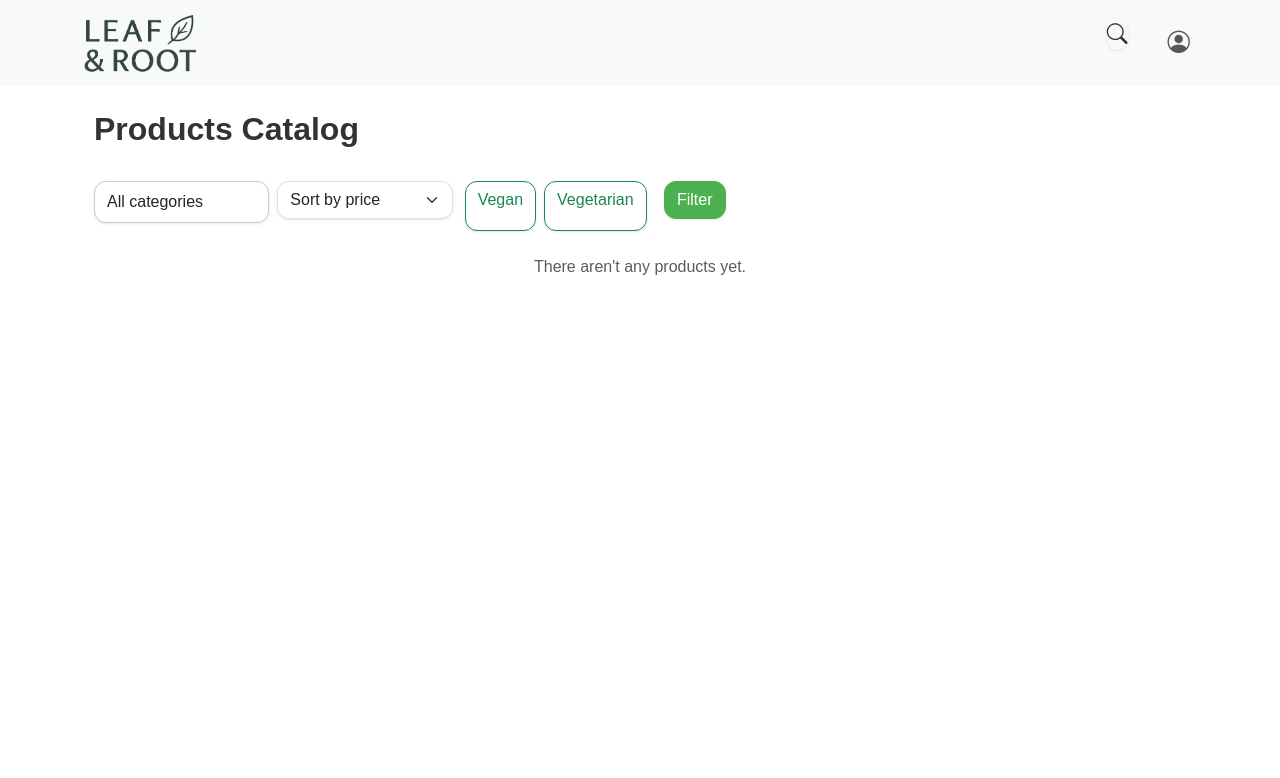
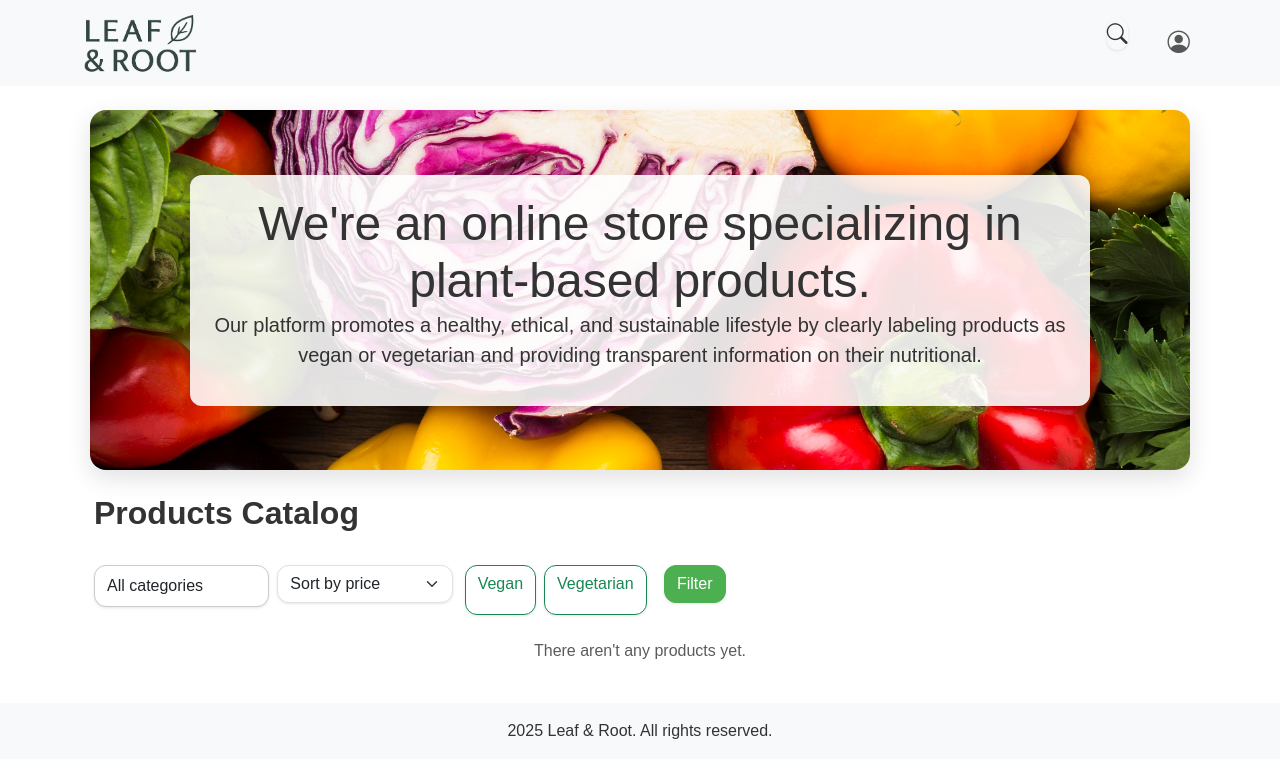
Before and after one commit to lacastrilp/Leaf-Root, a Django app: page /catalog/products/ in a window 1280 px wide. Shown: the top 778 px of the page. Run offline with Django 5.2, Linux system fonts and the light colour scheme; data that the repository does not hold is empty.

Commit message:
Added some pics

```diff
--- a/leaf_and_root/catalogo/static/catalgo/js/wishlist.js
+++ /dev/null
@@ -1,94 +0,0 @@
-document.addEventListener("DOMContentLoaded", () => {
-    const wishlistForm = document.getElementById("wishlistForm");
-    const wishlistMessage = document.getElementById("wishlistMessage");
-
-    if (!wishlistForm) return;
-
-    wishlistForm.addEventListener("submit", (e) => {
-        e.preventDefault(); // <- Esto evita que recargue la página
-
-        fetch(wishlistForm.action, {
-            method: "POST",
-            headers: {
-                "X-CSRFToken": wishlistForm.querySelector("[name=csrfmiddlewaretoken]").value,
-                "X-Requested-With": "XMLHttpRequest"
-            },
-            body: new FormData(wishlistForm)
-        })
-        .then(res => res.json())
-        .then(data => {
-            if (data.success) {
-                wishlistMessage.textContent = data.message;
-                wishlistMessage.classList.remove("d-none");
-                wishlistMessage.classList.add("show");
-
-                setTimeout(() => {
-                    wishlistMessage.classList.add("d-none");
-                }, 3000);
-            }
-        })
-        .catch(err => console.error("Wishlist error:", err));document.addEventListener("DOMContentLoaded", () => {
-    const forms = document.querySelectorAll(".wishlist-form");
-
-    forms.forEach(form => {
-        form.addEventListener("submit", (e) => {
-            e.preventDefault();
-
-            fetch(form.action, {
-                method: "POST",
-                headers: {
-                    "X-CSRFToken": form.querySelector("[name=csrfmiddlewaretoken]").value,
-                    "X-Requested-With": "XMLHttpRequest"
-                },
-                body: new FormData(form)
-            })
-            .then(res => res.json())
-            .then(data => {
-                if (data.success) {
-                    const icon = form.querySelector(".wishlist-icon");
-                    if (data.in_wishlist) {
-                        icon.classList.remove("bi-heart");
-                        icon.classList.add("bi-heart-fill", "text-danger");
-                    } else {
-                        icon.classList.remove("bi-heart-fill", "text-danger");
-                        icon.classList.add("bi-heart");
-                    }
-                }
-            })
-            .catch(err => console.error("Wishlist error:", err));
-        });
-    });
-});
-
-    });
-});
-document.addEventListener('DOMContentLoaded', () => {
-    document.querySelectorAll('.wishlist-btn').forEach(button => {
-        button.addEventListener('click', () => {
-            const form = button.closest('form');
-            const productId = form.dataset.productId;
-            const csrfToken = form.querySelector('[name=csrfmiddlewaretoken]').value;
-            const icon = button.querySelector('.wishlist-icon');
-
-            fetch(`/toggle_wishlist/${productId}/`, {
-                method: 'POST',
-                headers: {
-                    'X-CSRFToken': csrfToken,
-                    'X-Requested-With': 'XMLHttpRequest'
-                },
-            })
-            .then(response => response.json())
-            .then(data => {
-                if (data.success) {
-                    // alternar clase filled según respuesta
-                    if (data.in_wishlist) {
-                        icon.classList.add('filled');
-                    } else {
-                        icon.classList.remove('filled');
-                    }
-                }
-            })
-            .catch(error => console.error('Error:', error));
-        });
-    });
-});
--- /dev/null
+++ b/leaf_and_root/catalogo/static/catalogo/css/product_list.css
@@ -0,0 +1,35 @@
+/* Hero de Product List: imagen de fondo en un banner centrado y más estrecho */
+
+.hero-banner{
+  position: relative;
+  width: min(92vw, 1100px); /* no ocupa todo el ancho de la pantalla */
+  margin: 0 auto;            /* centrado */
+  min-height: 320px;
+  min-height: 45svh;         /* altura visible en móviles */
+  display: flex;
+  align-items: center;        /* centra verticalmente el contenido */
+  justify-content: center;    /* centra horizontalmente el contenido interno */
+  background-size: cover;
+  background-position: center;
+  background-repeat: no-repeat;
+  padding: 2rem 1.25rem;
+  border-radius: 16px;        /* bordes suaves */
+  box-shadow: 0 8px 24px rgba(0,0,0,0.12);
+}
+
+/* Tarjeta clara detrás del texto, también centrada */
+.hero-text{
+  background: rgba(255,255,255,0.88);  /* muy clarito */
+  border-radius: 12px;
+  padding: 1.25rem 1.5rem;
+  text-align: center;
+  max-width: 900px;
+  margin: 0 auto;             /* centra el bloque de texto */
+  box-shadow: 0 6px 18px rgba(0,0,0,0.08);
+}
+
+.hero-text .display-5{ margin-bottom: .5rem; }
+
+@media (min-width: 992px){
+  .hero-banner{ padding-top: 3rem; padding-bottom: 3rem; }
+}
--- a/leaf_and_root/catalogo/static/catalgo/css/wishlist.css
+++ b/leaf_and_root/catalogo/static/catalogo/css/wishlist.css
@@ -35,14 +35,6 @@
     color: #dc3545;
 }
 
-/* Corazones en productos */
-.wishlist-icon {
-    font-size: 1.5rem;
-    color: black;
-    cursor: pointer;
-    transition: color 0.3s;
-}
-
 .wishlist-icon.active {
     color: #ff4d4d; /* rojo cuando está en favoritos */
 }
--- /dev/null
+++ b/leaf_and_root/catalogo/static/catalogo/js/wishlist.js
@@ -0,0 +1,58 @@
+document.addEventListener("DOMContentLoaded", () => {
+  // Manejo de formulario único con mensaje
+  const wishlistForm = document.getElementById("wishlistForm");
+  const wishlistMessage = document.getElementById("wishlistMessage");
+
+  if (wishlistForm && wishlistMessage) {
+    wishlistForm.addEventListener("submit", (e) => {
+      e.preventDefault();
+      fetch(wishlistForm.action, {
+        method: "POST",
+        headers: {
+          "X-CSRFToken": wishlistForm.querySelector("[name=csrfmiddlewaretoken]").value,
+          "X-Requested-With": "XMLHttpRequest",
+        },
+        body: new FormData(wishlistForm),
+      })
+        .then((res) => res.json())
+        .then((data) => {
+          if (data.success) {
+            wishlistMessage.textContent = data.message;
+            wishlistMessage.classList.remove("d-none");
+            wishlistMessage.classList.add("show");
+            setTimeout(() => wishlistMessage.classList.add("d-none"), 3000);
+          }
+        })
+        .catch((err) => console.error("Wishlist error:", err));
+    });
+  }
+
+  // Manejo de múltiples formularios (listado de productos)
+  document.querySelectorAll(".wishlist-form").forEach((form) => {
+    form.addEventListener("submit", (e) => {
+      e.preventDefault();
+      fetch(form.action, {
+        method: "POST",
+        headers: {
+          "X-CSRFToken": form.querySelector("[name=csrfmiddlewaretoken]").value,
+          "X-Requested-With": "XMLHttpRequest",
+        },
+        body: new FormData(form),
+      })
+        .then((res) => res.json())
+        .then((data) => {
+          if (data.success) {
+            const icon = form.querySelector(".wishlist-icon");
+            if (data.in_wishlist) {
+              icon.classList.remove("bi-heart");
+              icon.classList.add("bi-heart-fill", "text-danger");
+            } else {
+              icon.classList.remove("bi-heart-fill", "text-danger");
+              icon.classList.add("bi-heart");
+            }
+          }
+        })
+        .catch((err) => console.error("Wishlist error:", err));
+    });
+  });
+});
--- a/leaf_and_root/catalogo/templates/product_list.html
+++ b/leaf_and_root/catalogo/templates/product_list.html
@@ -1,12 +1,27 @@
 {% extends "base.html" %}
 {% block content %}
 {% load static %}
-<style src="{% static 'catalogo/css/wishlist.css' %}"></style>
+<link rel="stylesheet" href="{% static 'catalogo/css/product_list.css' %}">
+<link rel="stylesheet" href="{% static 'catalogo/css/wishlist.css' %}">
+
+<!-- Hero a todo el ancho con la imagen como fondo debajo del texto -->
+<div class="hero-banner" style="background-image: url('{% static 'store/images/veggies.jpg' %}')">
+    <div class="hero-text">
+        <h1 class="display-5 mb-0 text-ink">
+            We're an online store specializing in plant-based products.
+        </h1>
+        <p class="lead space-h1-lead text-muted-1">
+            Our platform promotes a healthy, ethical, and sustainable lifestyle
+            by clearly labeling products as vegan or vegetarian and providing
+            transparent information on their nutritional.
+        </p>
+    </div>
+</div>
 <!-- Página de listado de productos -->
 <div class="container mt-4">
     <!-- Barra superior -->
     <div class="d-flex justify-content-between align-items-center mb-4">
-        <h2 class="fw-bold">Products Catalog</h2>
+        <h2 class="fw-bold text-center">Products Catalog</h2>
     </div>
     <!-- Barra de búsqueda y filtros -->
     <form method="get" action="{% url 'product_list' %}" class="row g-2 mb-4 ">
@@ -186,8 +201,8 @@
     {% endif %}
 </div>
 
-<script src="{% static 'store/js/product-modal.js' %}"></script> <!-- JS específico de product list -->
-<script src="{% static 'carrito/js/cart.js' %}"></script> <!-- JS específico de carrito -->
-<script src="{% static 'catalogo/js/wishlist.js' %}"></script> <!-- JS específico de wishlist -->
+<script src="{% static 'store/js/product-modal.js' %}"></script>
+<script src="{% static 'carrito/js/cart.js' %}"></script>
+<script src="{% static 'catalogo/js/wishlist.js' %}"></script>
 
 {% endblock %}
--- a/leaf_and_root/store/templates/base.html
+++ b/leaf_and_root/store/templates/base.html
@@ -12,7 +12,6 @@
     <link rel="stylesheet" href="{% static 'carrito/css/cart.css' %}">
 </head>
 <body>
-
     <!-- NAVBAR SUPERIOR -->
     <nav class="navbar navbar-expand-lg navbar-light bg-light">
         <div class="container">
@@ -85,7 +84,7 @@
             </ul>
         </div>
     </div>
-</nav>
+    </nav>
 
 
     <!-- CONTENIDO PRINCIPAL -->
@@ -160,4 +159,9 @@
     <script src="{% static 'store/js/base.js' %}"></script>
 
 </body>
+<footer class="mt-4 footer">
+    <div class="bg-light text-center py-3 mt-4">
+        <p class="mb-0"> 2025 Leaf & Root. All rights reserved.</p>
+    </div>
+</footer>
 </html>
```
Also changed, not shown: leaf_and_root/store/templates/home.html (deleted, +0 -43 lines), leaf_and_root/users/static/users/css/auth.css (added, +83 -0 lines), leaf_and_root/users/templates/users/login.html (+16 -7 lines), leaf_and_root/users/templates/users/register.html (+11 -8 lines), leaf_and_root/users/static/users/images/logback.jpg (renamed from leaf_and_root/store/static/store/images/logback.jpg).
